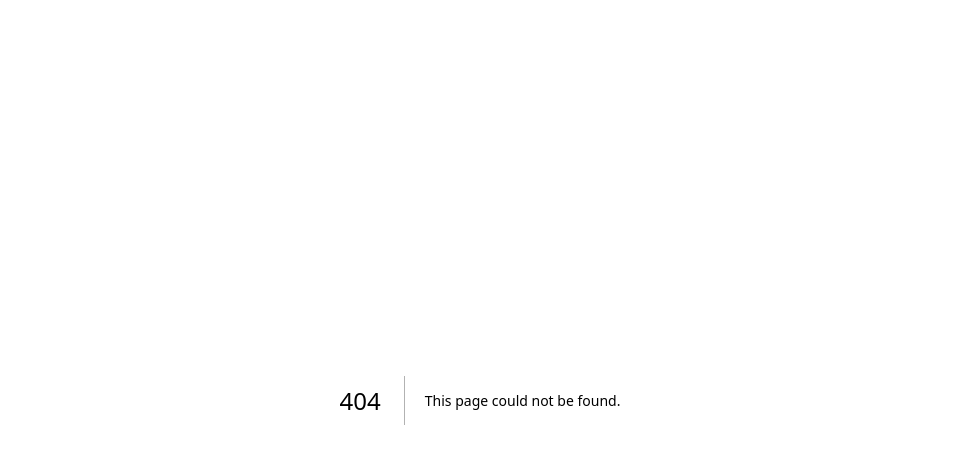
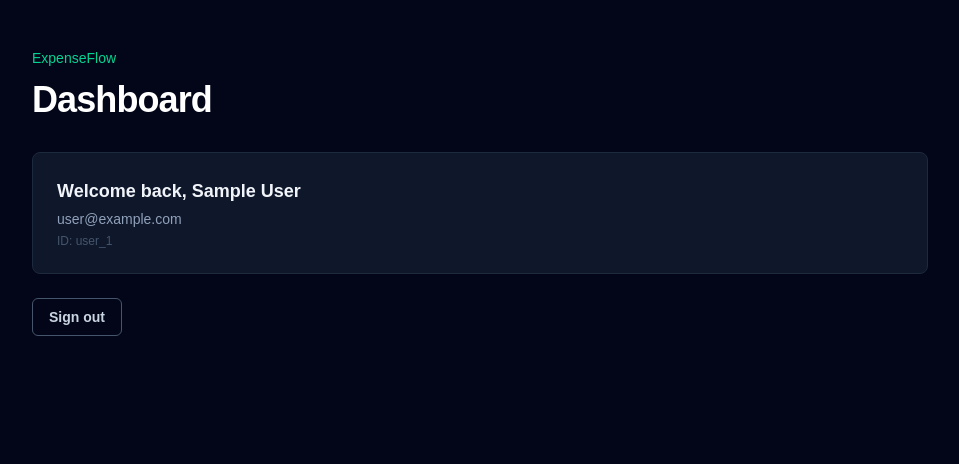
Before and after one commit to Fatemeh-Pakpour/expense-flow, a Next.js app in the folder apps/web/: page /dashboard in a window 1280 px wide. Before the commit this address had no page. Shown: the top 464 px of the page, without its empty margins (160-1119 px from the left). Built offline with nearby package versions, Linux system fonts and the light colour scheme; no server answers; sample sign-in values are in the browser's storage.

Commit message:
adding authentication to the project

```diff
--- a/apps/web/package.json
+++ b/apps/web/package.json
@@ -12,6 +12,7 @@
   "dependencies": {
     "@expense-flow/shared": "workspace:*",
     "next": "16.2.6",
+    "next-auth": "5.0.0-beta.31",
     "react": "19.2.4",
     "react-dom": "19.2.4"
   },
--- /dev/null
+++ b/apps/web/src/app/api/auth/[...nextauth]/route.ts
@@ -0,0 +1,3 @@
+import { handlers } from "@/auth"
+
+export const { GET, POST } = handlers
--- /dev/null
+++ b/apps/web/src/app/dashboard/page.tsx
@@ -0,0 +1,27 @@
+import { auth } from "@/auth"
+import { redirect } from "next/navigation"
+import { SignOutButton } from "@/components/auth/sign-out-button"
+
+export default async function DashboardPage() {
+  const session = await auth()
+  if (!session) redirect("/")
+
+  return (
+    <main className="min-h-screen bg-slate-950 px-6 py-12 text-white">
+      <section className="mx-auto max-w-4xl">
+        <p className="mb-3 text-sm font-medium text-emerald-400">ExpenseFlow</p>
+        <h1 className="text-4xl font-bold tracking-tight">Dashboard</h1>
+        <div className="mt-8 rounded-lg border border-slate-800 bg-slate-900 p-6">
+          <h2 className="text-lg font-semibold text-slate-100">
+            Welcome back, {session.user.name ?? "User"}
+          </h2>
+          <p className="mt-1 text-sm text-slate-400">{session.user.email}</p>
+          <p className="mt-1 text-xs text-slate-600">ID: {session.user.id}</p>
+        </div>
+        <div className="mt-6">
+          <SignOutButton />
+        </div>
+      </section>
+    </main>
+  )
+}
--- a/apps/web/src/app/page.tsx
+++ b/apps/web/src/app/page.tsx
@@ -1,3 +1,5 @@
+import { SignInButton } from "@/components/auth/sign-in-button"
+
 export default function Home() {
   return (
     <main className="min-h-screen bg-slate-950 px-6 py-12 text-white">
@@ -12,7 +14,10 @@ export default function Home() {
           A production-style SaaS portfolio project built with Next.js,
           NestJS, TypeScript, PostgreSQL, Prisma, and Docker.
         </p>
+        <div className="mt-8">
+          <SignInButton />
+        </div>
       </section>
     </main>
-  );
+  )
 }
--- /dev/null
+++ b/apps/web/src/auth.ts
@@ -0,0 +1,7 @@
+
+import NextAuth from "next-auth"
+import Auth0 from "next-auth/providers/auth0"
+
+export const { handlers, auth, signIn, signOut } = NextAuth({
+  providers: [Auth0],
+})
--- /dev/null
+++ b/apps/web/src/components/auth/sign-in-button.tsx
@@ -0,0 +1,19 @@
+import { signIn } from "@/auth"
+
+export function SignInButton() {
+  return (
+    <form
+      action={async () => {
+        "use server"
+        await signIn("auth0")
+      }}
+    >
+      <button
+        type="submit"
+        className="rounded-md bg-emerald-500 px-4 py-2 text-sm font-semibold text-white hover:bg-emerald-400 focus:outline-none focus:ring-2 focus:ring-emerald-500 focus:ring-offset-2 focus:ring-offset-slate-950"
+      >
+        Sign in with Auth0
+      </button>
+    </form>
+  )
+}
--- /dev/null
+++ b/apps/web/src/components/auth/sign-out-button.tsx
@@ -0,0 +1,19 @@
+import { signOut } from "@/auth"
+
+export function SignOutButton() {
+  return (
+    <form
+      action={async () => {
+        "use server"
+        await signOut({ redirectTo: "/" })
+      }}
+    >
+      <button
+        type="submit"
+        className="rounded-md border border-slate-600 px-4 py-2 text-sm font-semibold text-slate-300 hover:border-slate-400 hover:text-white focus:outline-none focus:ring-2 focus:ring-slate-500 focus:ring-offset-2 focus:ring-offset-slate-950"
+      >
+        Sign out
+      </button>
+    </form>
+  )
+}
--- a/apps/web/src/proxy.ts
+++ b/apps/web/src/proxy.ts
@@ -1,11 +1,11 @@
+import { auth } from "@/auth"
 
-import { NextResponse } from 'next/server'
-import type { NextRequest } from 'next/server'
-
-export function proxy(request: NextRequest) {
-  return NextResponse.redirect(new URL('/home', request.url))
-}
+export const proxy = auth((req) => {
+  if (!req.auth) {
+    return Response.redirect(new URL("/", req.nextUrl.origin))
+  }
+})
 
 export const config = {
-  matcher: ['/((?!_next/static|_next/image|favicon.ico).*)'],
+  matcher: ["/dashboard/:path*"],
 }
--- /dev/null
+++ b/apps/web/src/types/next-auth.d.ts
@@ -0,0 +1,15 @@
+import type { DefaultSession } from "next-auth"
+
+declare module "next-auth" {
+  interface Session {
+    user: {
+      id: string
+    } & DefaultSession["user"]
+  }
+}
+
+declare module "next-auth/jwt" {
+  interface JWT {
+    sub: string
+  }
+}
```
Also changed, not shown: 2 other files (tests, documents, lock files or other folders).
